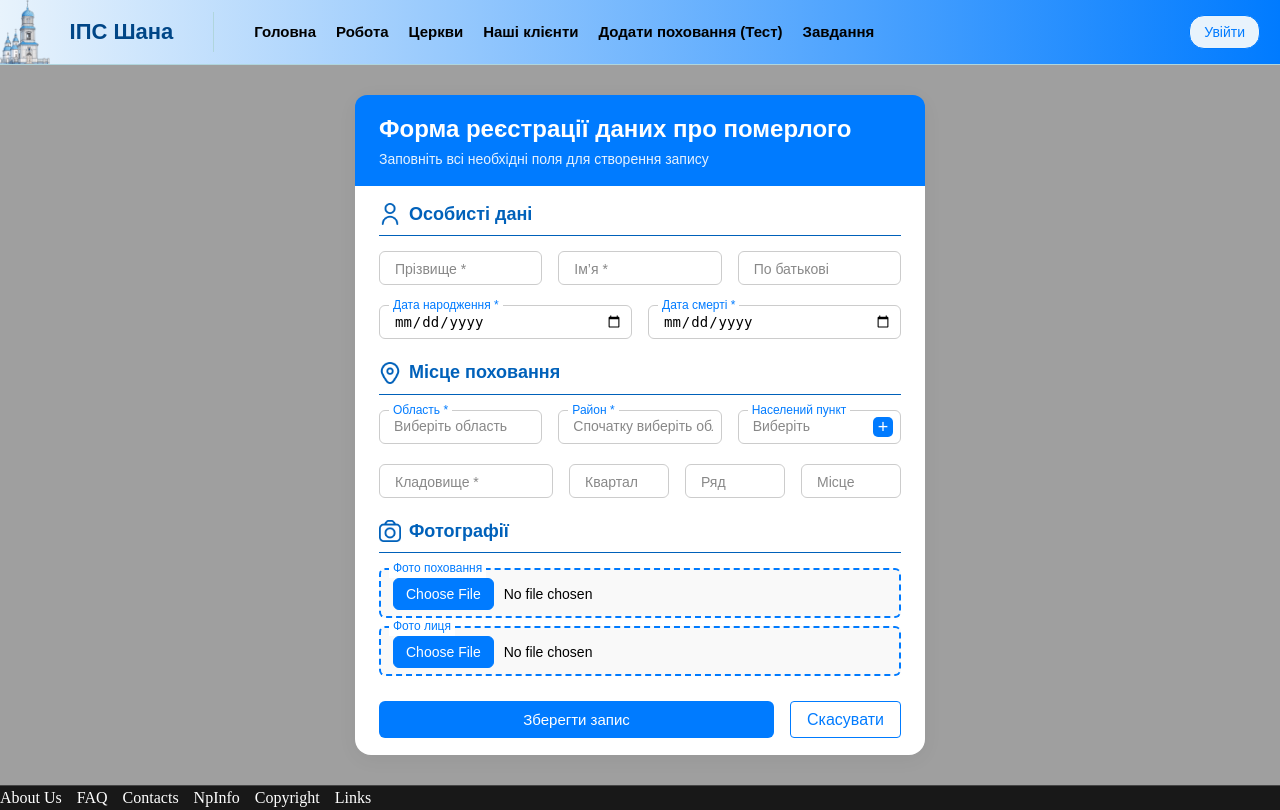
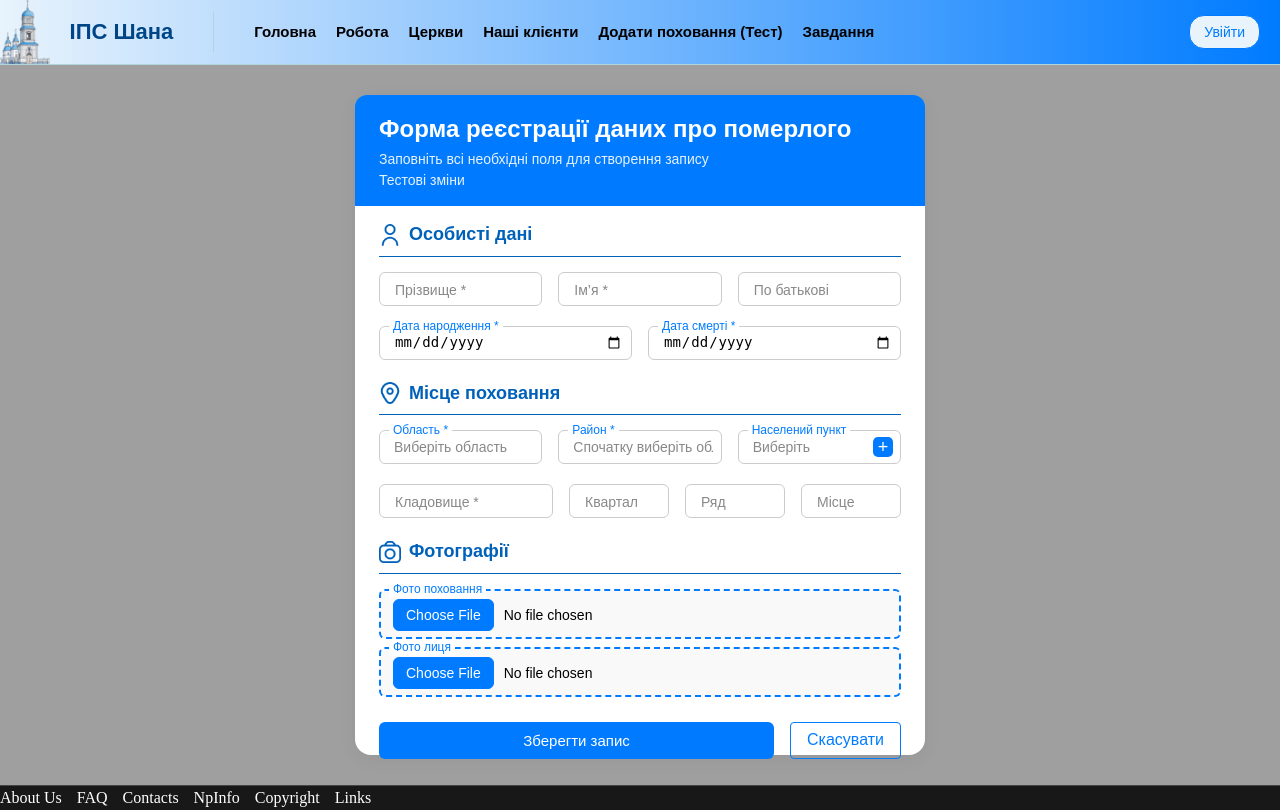
Before and after one commit to Vladislavkpp/shanapra, a PHP site: page /graveadd.php in a window 1280 px wide. Run offline with PHP 8.4, Linux system fonts and the light colour scheme; data that the repository does not hold is empty.

Commit message:
Тестування 25.08

```diff
--- a/docs/zadaniya.php
+++ b/docs/zadaniya.php
@@ -41,6 +41,7 @@ git push origin master */   // master - рабочая ветка
 //git branch  - список веток , git checkout имя_ветки - переключиться на рабочую ветку.
 
 
+
 //-----------------------------------------------------------------------------------------------
 View_Add('</div>');
 View_Add(Page_Down());
--- a/graveadd.php
+++ b/graveadd.php
@@ -30,6 +30,7 @@ function Contentgrave()
         '<div class="form-header">' .
         '<h2><i class="icon-person"></i> Форма реєстрації даних про померлого</h2>' .
         '<p>Заповніть всі необхідні поля для створення запису</p>' .
+        '<p>Тестові зміни</p>' .
         '</div>' .
         '</div>' .
 
```
